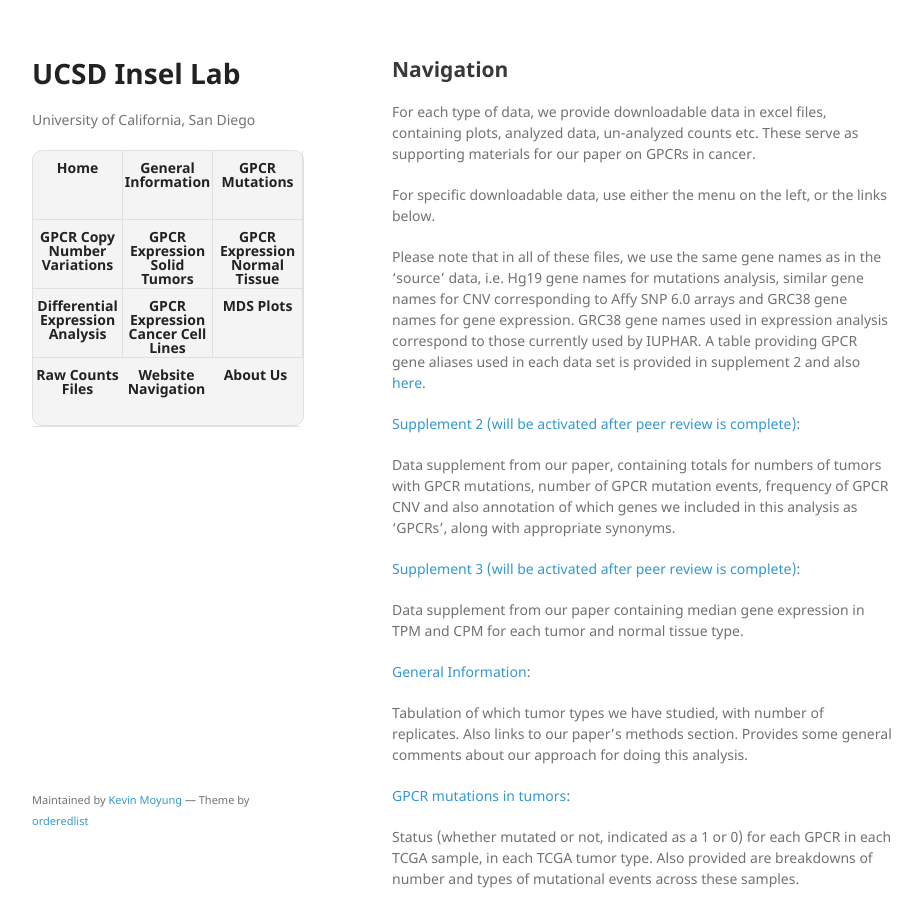
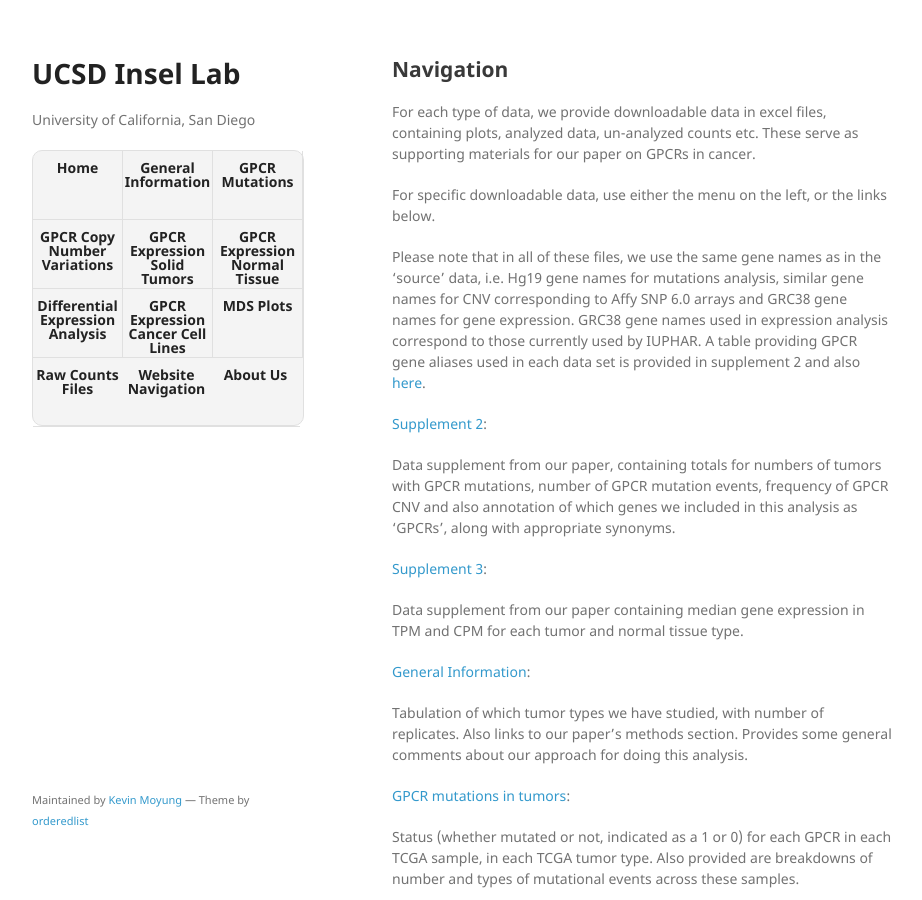
Before and after one commit to insellab/insellab.github.io, a Jekyll site: the page built from navigation.md, in a window 1280 px wide and 900 px high. Shown: the whole window, without its empty margins (178-1100 px from the left). Built offline with Jekyll 4.4.1, drawn with Linux system fonts in a browser that asks for light colours; our own code applies the rules of GitHub Pages for plain Markdown files.

Commit message:
Update navigation.md

```diff
--- a/navigation.md
+++ b/navigation.md
@@ -10,11 +10,11 @@ For specific downloadable data, use either the menu on the left, or the links be
 
 Please note that in all of these files, we use the same gene names as in the ‘source’ data, i.e. Hg19 gene names for mutations analysis, similar gene names for CNV corresponding to Affy SNP 6.0 arrays and GRC38 gene names for gene expression. GRC38 gene names used in expression analysis correspond to those currently used by IUPHAR. A table providing GPCR gene aliases used in each data set is provided in supplement 2 and also [here](https://drive.google.com/open?id=0ByccgsfmD86PbFd5R29paUQ4LUE).
 
-[Supplement 2 (will be activated after peer review is complete)]( ):
+[Supplement 2](https://drive.google.com/open?id=1ROW2FWvDYlP7w5n-qMR8KMapnjkD2Ta9):
 
 Data supplement from our paper, containing totals for numbers of tumors with GPCR mutations, number of GPCR mutation events, frequency of GPCR CNV and also annotation of which genes we included in this analysis as ‘GPCRs’, along with appropriate synonyms.
 
-[Supplement 3 (will be activated after peer review is complete)]( ):
+[Supplement 3](https://drive.google.com/open?id=1Fdps90G7j2A3vb24L3ikICADZ-7fIjiC):
 
 Data supplement from our paper containing median gene expression in TPM and CPM for each tumor and normal tissue type.
 
```
